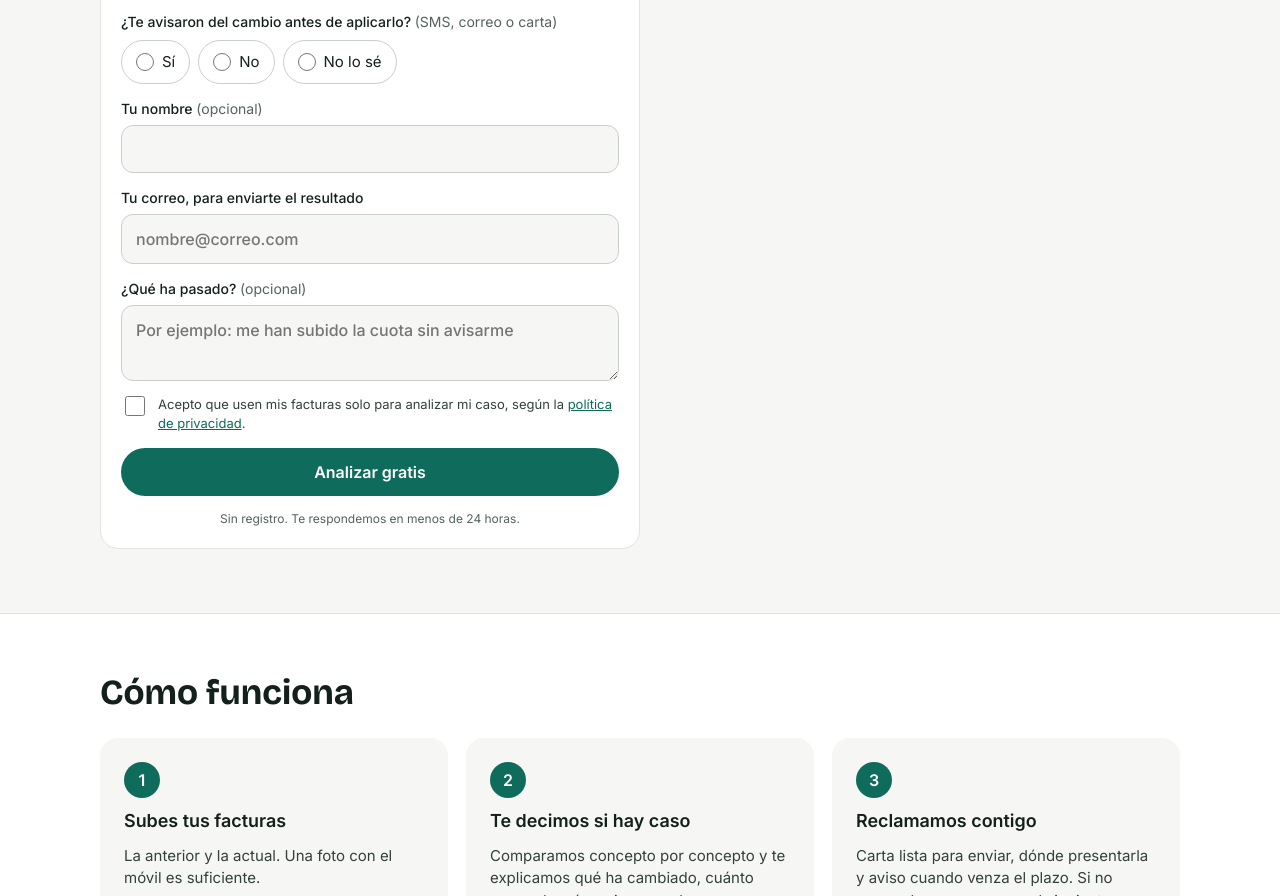
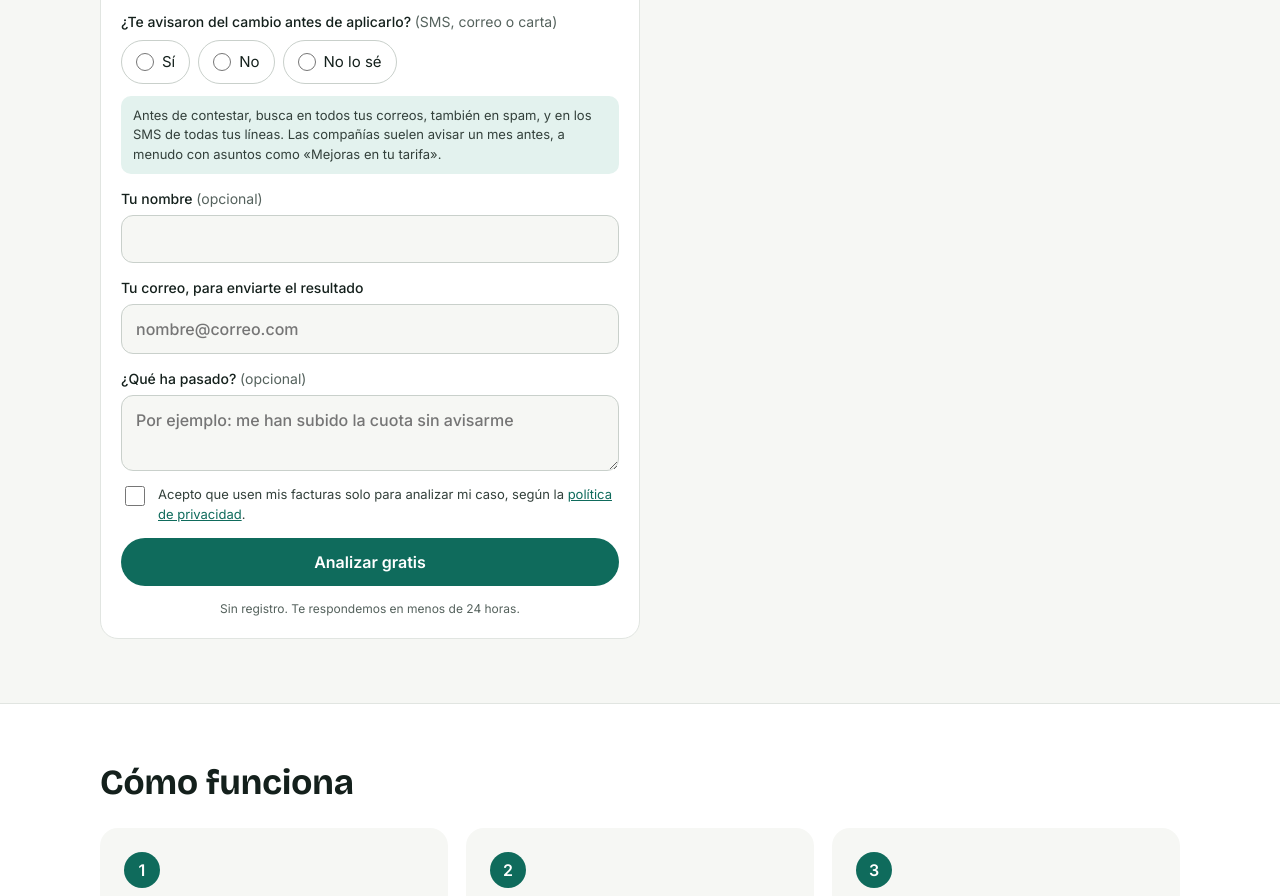
Before and after one commit to rjmon563/reclamaciones-ia, a plain HTML site: page index.html in a window 1280 px wide. Shown: the part 847-1743 px from the top of the page. Drawn offline with nearby package versions, Linux system fonts and the light colour scheme.

Commit message:
Consejo para buscar el aviso de subida (spam, SMS de todas las líneas)
Co-Authored-By: Claude Opus 5.5 <noreply@anthropic.com>
Claude-Session: https://claude.ai/code/session_01E44WdJ42XrwMXnsaEtD9CL

```diff
--- a/index.html
+++ b/index.html
@@ -166,6 +166,7 @@ footer a{color:#C9D0CB}
             <label><input type="radio" name="aviso" value="no"> No</label>
             <label><input type="radio" name="aviso" value="no_se"> No lo sé</label>
           </div>
+          <p class="tip" style="margin:4px 0 0">Antes de contestar, busca en todos tus correos, también en spam, y en los SMS de todas tus líneas. Las compañías suelen avisar un mes antes, a menudo con asuntos como «Mejoras en tu tarifa».</p>
         </fieldset>
 
         <label class="field" id="campoFecha" hidden>¿Cuándo te avisaron, más o menos?
```
